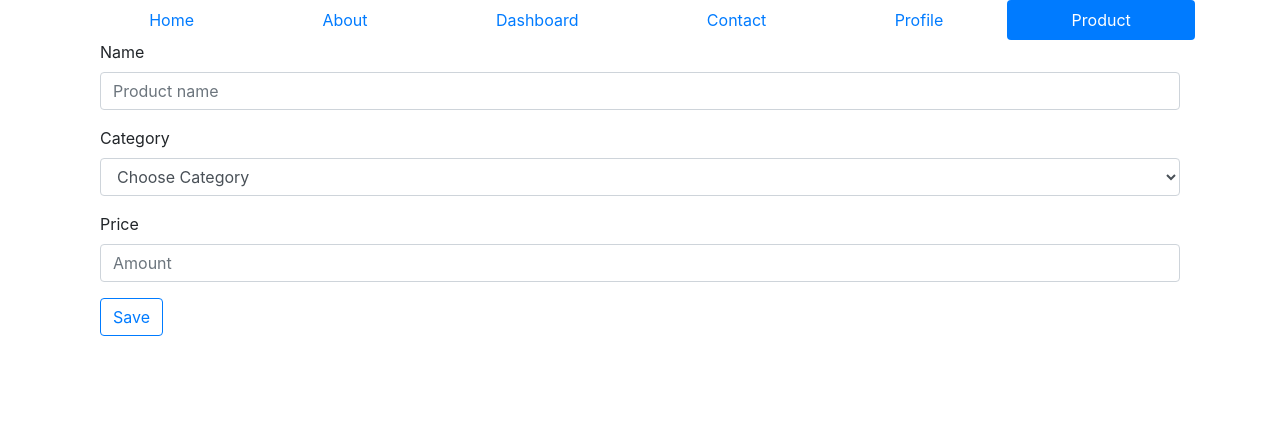
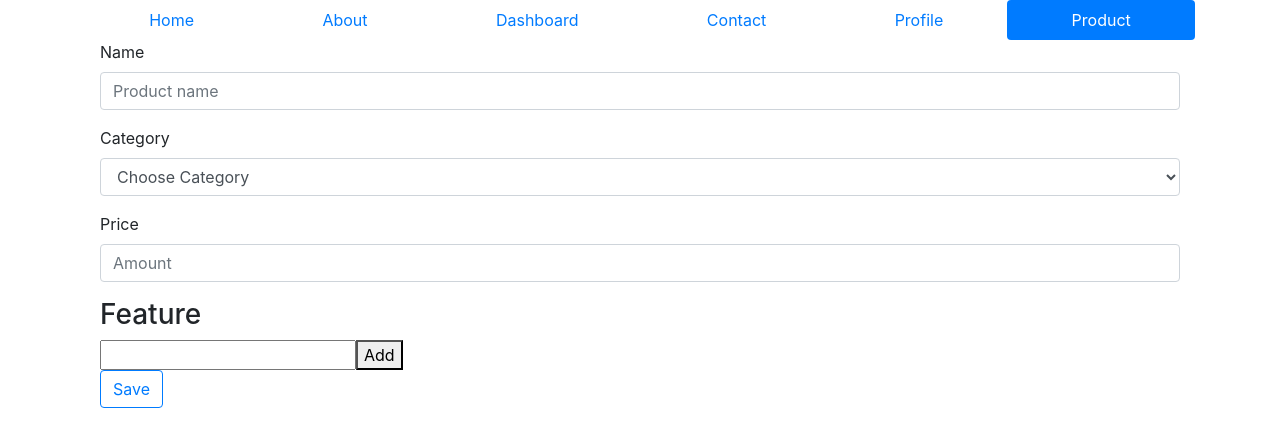
Before and after one commit to pkmaneri/myrouter, a React (Create React App) app: page /product in a window 1280 px wide. Shown: the top 446 px of the page. Built offline with nearby package versions, Linux system fonts and the light colour scheme.

Commit message:
feature list added

```diff
--- a/src/App.js
+++ b/src/App.js
@@ -5,7 +5,7 @@ import {
   BrowserRouter as Router,
   Switch,
   Route,
-  Link,
+  // Link,
   NavLink
 } from "react-router-dom";
 import Home from './pages/Home';
--- a/src/pages/Home.js
+++ b/src/pages/Home.js
@@ -32,6 +32,7 @@ export default class Home extends Component {
 
                     </div>
                 </div>
+
                 )
 
             })
--- a/src/pages/Product.js
+++ b/src/pages/Product.js
@@ -6,7 +6,9 @@ export default class Product extends Component {
         currentData: {
             name: "",
             category: "",
-            price: ""
+            price: "",
+            featurelist:[],
+            feature :""
         }
     }
     componentDidMount() {
@@ -22,12 +24,16 @@ export default class Product extends Component {
         }
     }
     handleName(e) {
-        const name = (e.target.value)
+        const name = (e.target.value);
+
         this.setState(prevState => {
+            console.log(prevState)
             return {
                 dataArr: prevState.dataArr,
                 currentData: {
                     name: name,
+                    featurelist: prevState.currentData.featurelist,
+                    feature: prevState.currentData.feature,
                     price: prevState.currentData.price,
                     category: prevState.currentData.category
                 }
@@ -42,6 +48,8 @@ export default class Product extends Component {
                 dataArr: prevState.dataArr,
                 currentData: {
                     category: category,
+                    featurelist: prevState.currentData.featurelist,
+                    feature: prevState.currentData.feature,
                     name: prevState.currentData.name,
                     price: prevState.currentData.price
                 }
@@ -55,12 +63,15 @@ export default class Product extends Component {
             return {
                 currentData: {
                     price: price,
+                    featurelist: prevState.currentData.featurelist,
+                    feature: prevState.currentData.feature,
                     category: prevState.currentData.category,
                     name: prevState.currentData.name
                 }
             }
         })
     }
+
     handleSave() {
         this.setState(prevState => {
             return {
@@ -70,10 +81,37 @@ export default class Product extends Component {
         }, () => {
             const productdataArrstate = JSON.stringify(this.state.dataArr);
             localStorage.setItem("product", productdataArrstate)
+        })
+    }
+    handleFeature(e){
+        this.setState(prevState => {
+            return {
+                currentData: {
+                    featurelist: [...prevState.currentData.featurelist,prevState.currentData.feature],
+                    category: prevState.currentData.category,
+                    name: prevState.currentData.name,
+                    price: prevState.currentData.price,
+                    feature: prevState.currentData.feature,
+                }
+            }
+        })
+    }
 
+    handleFeatureInput(e){
+        const feature = e.target.value;
+        this.setState(prevState => {
+            return {
+                currentData: {
+                    featurelist: prevState.currentData.featurelist,
+                    category: prevState.currentData.category,
+                    name: prevState.currentData.name,
+                    price: prevState.currentData.price,
+                    feature : feature
+                }
+            }
         })
+    }
 
-    }
 
     render() {
         return (
@@ -101,7 +139,17 @@ export default class Product extends Component {
                         value={this.state.price}
                         onChange={this.handlePrice.bind(this)} />
                 </div>
+                <div>
+                    <h3>Feature</h3>
+                        <input
+                            onChange={this.handleFeatureInput.bind(this)}
+                            value={this.state.currentData.feature}
+                        />
+                        <button onClick={this.handleFeature.bind(this)}>
+                            Add
+                        </button>
 
+                </div>
                 <button onClick={this.handleSave.bind(this)} className="btn btn-outline-primary">Save</button>
 
                 {/* {this.state.currentData.name}{this.state.currentData.category}{this.state.currentData.price} */}
```
